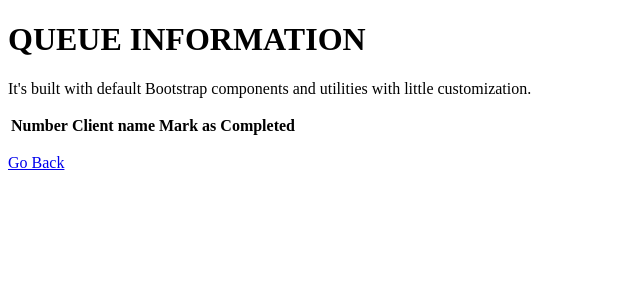
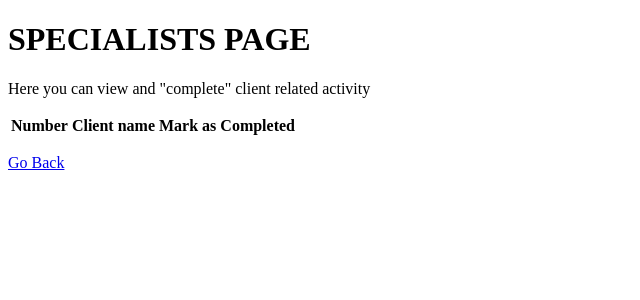
Before and after one commit to renowncoder/queue_system_level_1, a PHP site: page /specialist.php in a window 1280 px wide. Shown: the top 300 px of the page, without its empty margins (0-640 px from the left). Run offline with PHP 8.4, Linux system fonts and the light colour scheme; data that the repository does not hold is empty; some libraries are stand-ins or nearby versions.

Commit message:
Changed name of the connection file, some minor changes

```diff
--- a/connection.php
+++ b/config.php
@@ -1,12 +1,11 @@
 <?php
-
     define('DB_SERVER', 'localhost');
     define('DB_USER', 'root');
     define('DB_PASSWORD', 'root');
     define('DB_NAME', 'queue_system');
 
     $mysqli = new mysqli(DB_SERVER, DB_USER, DB_PASSWORD, DB_NAME);
-    if ($mysqli->connect_error) {
+    if ($db->connect_error) {
         echo "Sorry, there seems to be a connection issue.\n";
         echo 'Error: '.$mysqli->connect_error.'\n';
         exit();
--- a/index.php
+++ b/index.php
@@ -6,7 +6,7 @@
     <meta name="description" content="">
     <meta name="author" content="">
 
-    <title>Queue Registration system</title>
+    <title>Queue Registration system | HOME</title>
 
     <!-- Bootstrap core CSS -->
     <link
@@ -97,7 +97,7 @@
     <footer class="text-muted">
       <div class="container">
         <p>Queue System in PHP and MySQL</p>
-        <p>Visit my <a href="#">github</a></p>
+        <p>Visit my <a href="https://github.com/dimacellist">github</a></p>
       </div>
     </footer>
 
--- a/specialist.php
+++ b/specialist.php
@@ -1,10 +1,10 @@
 <?php
 
-include 'connection.php';
+include 'config.php';
 
   if (isset($_GET['delete_client'])) {
       $delete_client_id = $_GET['delete_client'];
-      $delete_client = "DELETE FROM clients WHERE id='$delete_client_id'";
+      $delete_client = "DELETE FROM queue WHERE id='$delete_client_id'";
       $run_delete = mysqli_query($mysqli, $delete_client);
 
       if ($run_delete) {
@@ -44,8 +44,8 @@ include 'connection.php';
 <body>
 
   <div class="pricing-header px-3 py-3 pt-md-5 pb-md-4 mx-auto text-center">
-    <h1 class="display-4">QUEUE INFORMATION</h1>
-    <p class="lead">It's built with default Bootstrap components and utilities with little customization.</p>
+    <h1 class="display-4">SPECIALISTS PAGE</h1>
+    <p class="lead">Here you can view and "complete" client related activity</p>
   </div>
 
   <div class="container">
@@ -60,12 +60,12 @@ include 'connection.php';
         <tbody>
         <?php
           $i = 0;
-          $get_clients = 'SELECT * FROM clients';
-          $run_clients = mysqli_query($mysqli, $get_clients);
+          $get_client = 'SELECT * FROM queue';
+          $run_client = mysqli_query($mysqli, $get_client);
 
-          while ($row_clients = mysqli_fetch_array($run_clients)) {
-              $client_id = $row_clients['id'];
-              $client_name = $row_clients['name'];
+          while ($row_client = mysqli_fetch_array($run_client)) {
+              $client_id = $row_client['id'];
+              $client_name = $row_client['client_name'];
               ++$i; ?>
           <tr>
             <td><?php echo $i; ?></td>
```
Also changed, not shown: queue.php (+8 -7 lines), register.php (+7 -4 lines).
